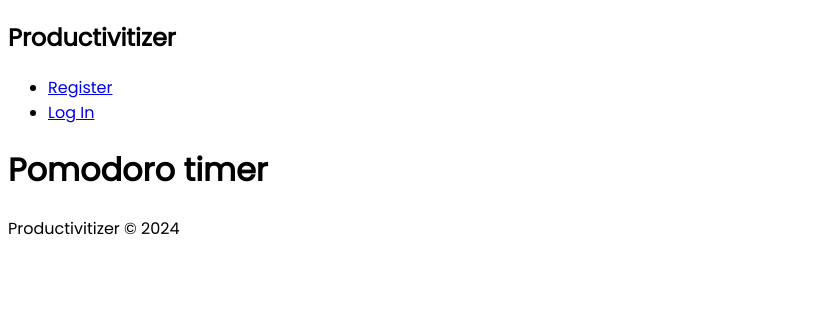
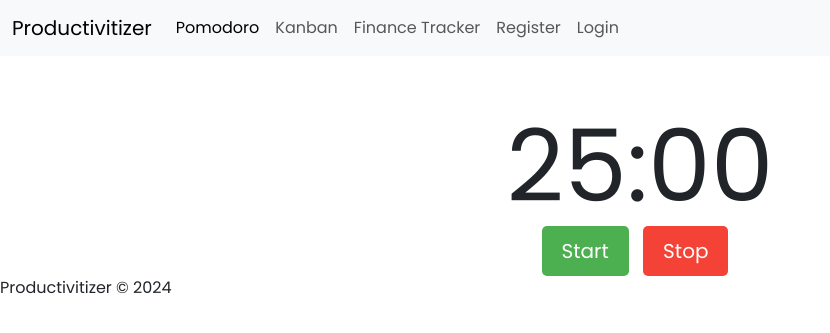
Before and after one commit to SagidanovBakhtiyar/productivitizer, a Flask app: page /pomodoro in a window 1280 px wide. Shown: the top 333 px of the page, without its empty margins (0-830 px from the left). Run offline with Flask 3, Linux system fonts and the light colour scheme.

Commit message:
pomodoro frontend part 1

```diff
--- a/productivitizer/static/css/style.css
+++ b/productivitizer/static/css/style.css
@@ -1,3 +1,54 @@
 * {
     font-family: 'Poppins', sans-serif;
 }
+
+/* Pomodoro CSS */
+
+/* Timer Display */
+.display {
+    text-align: center;
+    margin-top: 50px; /* Adjust as needed */
+}
+
+.display h1 {
+    font-size: 100px; /* Adjust size as needed */
+    margin: 0; /* Remove default margin */
+}
+
+/* Center the buttons */
+.button-container {
+    text-align: center;
+}
+
+/* Start and Stop Buttons */
+.start, .stop {
+    display: inline-block; /* Display buttons in one line */
+    margin-right: 10px; /* Add spacing between buttons */
+}
+
+.start button, .stop button {
+    font-size: 20px; /* Adjust size as needed */
+    padding: 10px 20px; /* Adjust padding as needed */
+    border: none;
+    border-radius: 5px;
+    cursor: pointer;
+    transition: background-color 0.3s;
+}
+
+.start button {
+    background-color: #4CAF50; /* Green */
+    color: white;
+}
+
+.start button:hover {
+    background-color: #45a049; /* Darker green */
+}
+
+.stop button {
+    background-color: #f44336; /* Red */
+    color: white;
+}
+
+.stop button:hover {
+    background-color: #d32f2f; /* Darker red */
+}
--- a/productivitizer/templates/base.html
+++ b/productivitizer/templates/base.html
@@ -12,26 +12,39 @@
 
         <link rel="stylesheet" href="https://fonts.googleapis.com/css?family=Poppins">
 
+        <link href="https://cdn.jsdelivr.net/npm/bootstrap@5.3.3/dist/css/bootstrap.min.css" rel="stylesheet" integrity="sha384-QWTKZyjpPEjISv5WaRU9OFeRpok6YctnYmDr5pNlyT2bRjXh0JMhjY6hW+ALEwIH" crossorigin="anonymous">
+        <script src="https://cdn.jsdelivr.net/npm/bootstrap@5.3.3/dist/js/bootstrap.bundle.min.js" integrity="sha384-YvpcrYf0tY3lHB60NNkmXc5s9fDVZLESaAA55NDzOxhy9GkcIdslK1eN7N6jIeHz" crossorigin="anonymous"></script>
+
         <title>{% block title %}{% endblock %}</title>
 
     </head>
 
     <body>
-        <nav>
-            <h1>Productivitizer</h1>
-            <ul>
-                {% if g.user %}
-                    <li>{{ g.user['username'] }}
-                    <li><a href="{{ url_for('auth.logout') }}">Log Out</a>
-                {% else %}
-                    <li><a href="{{ url_for('auth.register') }}">Register</a>
-                    <li><a href="{{ url_for('auth.login') }}">Log In</a>
-                {% endif %}
-            </ul>
+        <nav class="navbar navbar-expand-lg bg-body-tertiary">
+            <div class="container-fluid">
+              <a class="navbar-brand" href="#">Productivitizer</a>
+              <button class="navbar-toggler" type="button" data-bs-toggle="collapse" data-bs-target="#navbarNavAltMarkup" aria-controls="navbarNavAltMarkup" aria-expanded="false" aria-label="Toggle navigation">
+                <span class="navbar-toggler-icon"></span>
+              </button>
+              <div class="collapse navbar-collapse" id="navbarNavAltMarkup">
+                <div class="navbar-nav">
+                    <a class="nav-link {% if 'pomodoro' in request.path %}active{% endif %}" href="{{ url_for('pomodoro.pomodoro') }}">Pomodoro</a>
+                    <a class="nav-link {% if 'kanban' in request.path %}active{% endif %}" href="#">Kanban</a>
+                    <a class="nav-link {% if 'finance' in request.path %}active{% endif %}" href="#">Finance Tracker</a>
+                    {% if g.user %}
+                    <a>{{ g.user['username'] }}</a>
+                    <a class="nav-link {% if 'logout' in request.path %}active{% endif %}" href="{{ url_for('auth.logout') }}">Log Out</a>
+                    {% else %}
+                    <a class="nav-link {% if 'register' in request.path %}active{% endif %}" href="{{ url_for('auth.register') }}">Register</a>
+                    <a class="nav-link {% if 'login' in request.path %}active{% endif %}" href="{{ url_for('auth.login') }}">Login</a>
+                    {% endif %}
+                </div>
+              </div>
+            </div>
         </nav>
 
         <header>
-            <h1>{% block header %}{% endblock %}</h1>
+            <h1 class="error">{% block header %}{% endblock %}</h1>
             {% for message in get_flashed_messages() %}
             <div class="flash">{{ message }}</div>
             {% endfor %}
@@ -47,6 +60,5 @@
 
         <!-- JavaScript -->
         <script src="{{ url_for('static', filename='js/script.js') }}"></script>
-
     </body>
 </html>
--- a/productivitizer/templates/pomodoro/pomodoro.html
+++ b/productivitizer/templates/pomodoro/pomodoro.html
@@ -1,9 +1,20 @@
 {% extends 'base.html' %}
 
 {% block title %}
-    {% block header %}Pomodoro timer{% endblock %}
+    Pomodoro
 {% endblock %}
 
 {% block main %}
+    <div class="display">
+        <h1>25:00</h1>
+    </div>
+    <div class="button-container">
+        <div class="start">
+            <button type="submit" class="btn btn-success">Start</button>
+        </div>
+        <div class="stop">
+            <button type="submit" class="btn btn-danger">Stop</button>
+        </div>
+    </div>
     <script src="{{ url_for('static', filename='js/pomodoro.js') }}"></script>
 {% endblock %}
```
